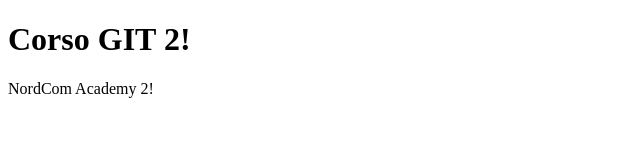
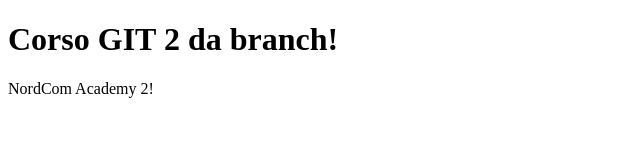
Before and after one commit to mecoico74/corso_git, a plain HTML site: page index.html in a window 1280 px wide. Shown: the whole page, without its empty margins (0-640 px from the left). Drawn offline with Linux system fonts and the light colour scheme.

Commit message:
modificato titolo
modificato titolo index.hmlt

```diff
--- a/index.html
+++ b/index.html
@@ -2,7 +2,7 @@
 <html lang="it">
 <head><title>Corso Git - Domenico</title></head>
 <body>
-<h1>Corso GIT 2!</h1>
+<h1>Corso GIT 2 da branch!</h1>
 <p>NordCom Academy 2!</p>
 </body>
 </html>
```
